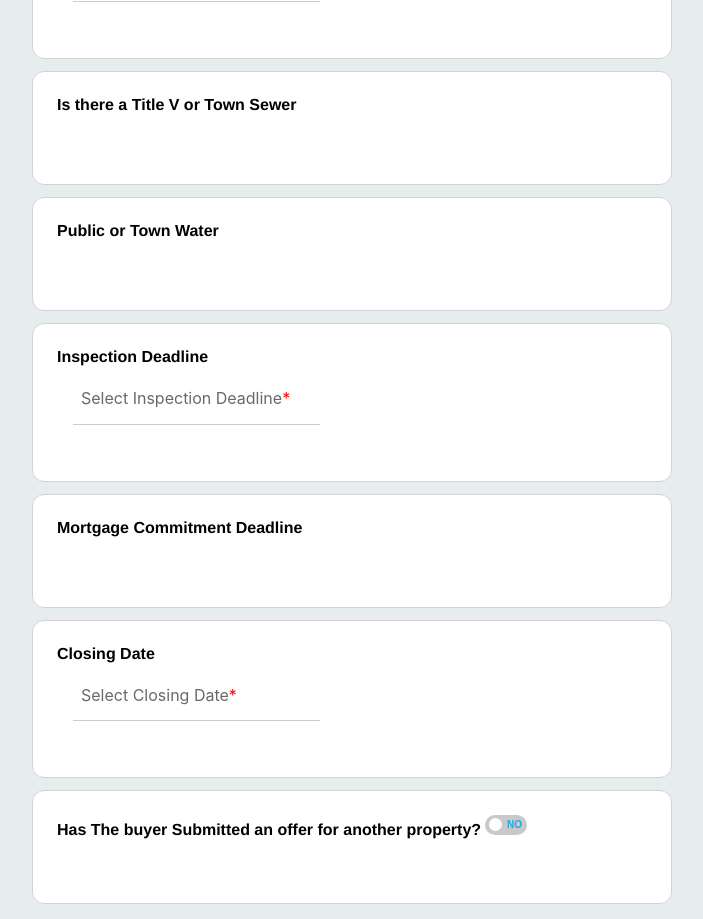
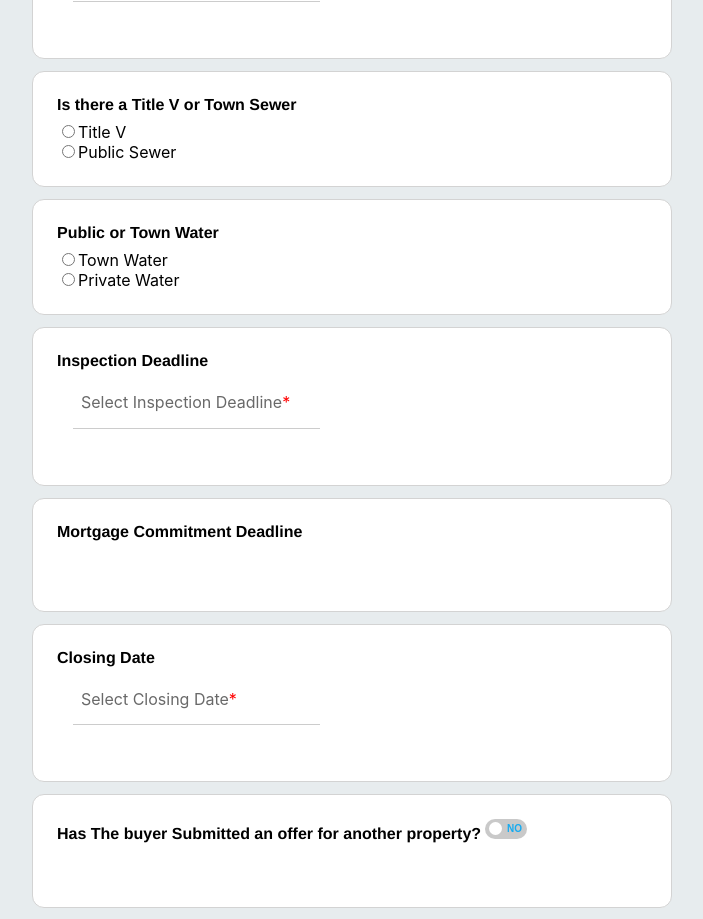
Before and after one commit to davidrudder23/Wendy-RealEstate, a React (Create React App) app in the folder frontend/: page / in a window 1280 px wide. Shown: the part 2020-2939 px from the top of the page, without its empty margins (288-991 px from the left). Built offline with nearby package versions, Linux system fonts and the light colour scheme.

Commit message:
Added RadioSelector component
This component should be utilized with react-hook-form
because it is an uncrontrolled component and has no
local state, only a ref.

```diff
--- a/frontend/src/components/AgentForm.js
+++ b/frontend/src/components/AgentForm.js
@@ -1,4 +1,4 @@
-import React from 'react'
+import React from 'react';
 import { useForm } from "react-hook-form";
 import * as S from "./Form/FormStyled"
 import InputField from "./Form/InputField";
@@ -8,6 +8,7 @@ import MultipleBuyers from './Form/MultipleBuyers';
 import Slider from "./Form/Slider";
 import PropertyInfo from "./Form/PropertyInfo";
 import CustomDatePicker from './Form/DatePicker';
+import RadioSelector from "./Form/RadioSelector";
 
 
 const mortgageTypes = ["Conventional", "FHA", "VA", "Cash"];
@@ -22,7 +23,7 @@ const AgentForm = () => {
     const [isConcessions, setIsConcessions] = React.useState(false);
     const [additionalOffer, setAdditionalOffer] = React.useState(false);
 
-    console.log("Watch: " + watch("buyerHasSubmittedAnotherOffer")); // watch input value by passing the name of it
+    console.log("Watch: " + watch("titleOrTownSewer")); // watch input value by passing the name of it
 
     return (
         // "handleSubmit" will validate your inputs before invoking "onSubmit"
@@ -123,11 +124,11 @@ const AgentForm = () => {
                 </S.FieldWrapper>
                 <S.FieldWrapper>
                     <S.FieldTitle>Is there a Title V or Town Sewer</S.FieldTitle>
-                    {/* TODO: Radio Button Field */}
+                    <RadioSelector  register={register} name="titleOrTownSewer" required={true} array={["Title V","Public Sewer"]} />
                 </S.FieldWrapper>
                 <S.FieldWrapper>
                     <S.FieldTitle>Public or Town Water</S.FieldTitle>
-                    {/* TODO: Radio Button Field */}
+                    <RadioSelector  register={register} name="publicOrTownWater" required={true} array={["Town Water","Private Water"]} />
                 </S.FieldWrapper>
                 <S.FieldWrapper>
                     <S.FieldTitle>Inspection Deadline</S.FieldTitle>
@@ -141,22 +142,12 @@ const AgentForm = () => {
                     <CustomDatePicker control={control} name="houseClosingDate" label="Select Closing Date" required={true} />
                 </S.FieldWrapper>
                 <S.FieldWrapper>
-                {/* Slider blow needs correct function passed to it to handle condition */}
                     <S.FieldTitle>Has The buyer Submitted an offer for another property?
                     <Slider isChecked={additionalOffer} setIsChecked={setAdditionalOffer} name="buyerHasSubmittedAnotherOffer" register={register} required={false}  />
                     </S.FieldTitle>
                 </S.FieldWrapper>
 
-{/*
-// <<Year Built>>
-// <<Is there a Title V or Town Sewer?>>
-// <<Public or Town Water>>
-// <<Inspection Deadline>>
-// <<Mortgage Commitment Deadline>>
-// <<Closing Date>>
-// <<Has buyer submitted an offer for another property?>> */}
-
-
+                {/* Need to create multi step form */}
                 <br />
                 <input type="submit" />
             </form>
--- /dev/null
+++ b/frontend/src/components/Form/RadioSelector.js
@@ -0,0 +1,22 @@
+import React from 'react'
+
+const RadioSelector = React.memo(({ register, required, name, array }) => {
+
+    const selectedVal = React.createRef();
+
+    // To create a radio group you must used uncontrolled components.
+    // Documentation: https://reactjs.org/docs/uncontrolled-components.html
+
+    return (
+        <div style={{ display: "flex", flexDirection: "column"}}>
+            {array.map((value) => (
+                <label key={value}>
+                    <input key={value} name={name} type="radio" value={value} defaultChecked={selectedVal === "test2"} ref={register({ required: required })} />
+                    {value}
+                </label>
+            ))}
+        </div>
+    )
+})
+
+export default RadioSelector
```
Also changed, not shown: frontend/src/components/Form/RadioSelectorStyled.js (added).
